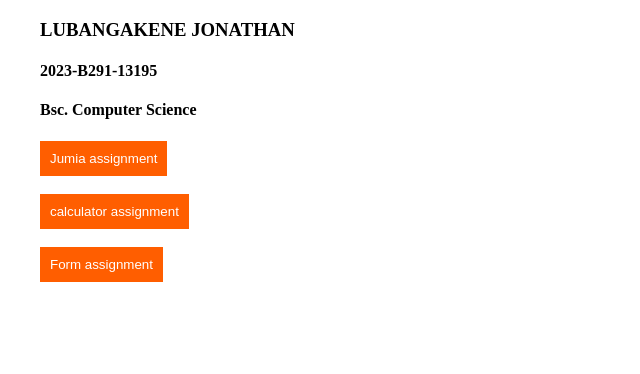
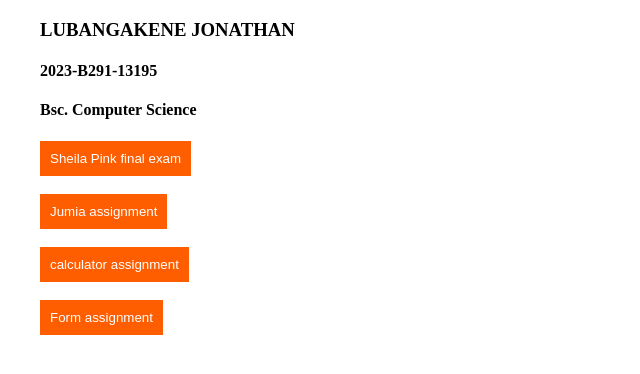
Before and after one commit to Bangas101/lubangakene.github.io, a plain HTML site: page index.html in a window 1280 px wide. Shown: the whole page, without its empty margins (0-640 px from the left). Drawn offline with Linux system fonts and the light colour scheme.

Commit message:
Update index.html
Included link to access the final web development exam for Sheila Pink

```diff
--- a/index.html
+++ b/index.html
@@ -41,6 +41,8 @@
     </div>
     <nav>
         <ul>
+            <li><button><a href="./Lubangakene_Jonathan_2023-B291-13195_NKOZI
+/sheilaPink.html">Sheila Pink final exam</a></button></li><br>
             <li><button><a href="./jumia.html">Jumia assignment</a></button></li><br>
             <li><button><a href="./calculator.html">calculator assignment</a></button></li><br>
             <li><button><a href="./form assignment.html">Form assignment</a></button></li><br>
```
